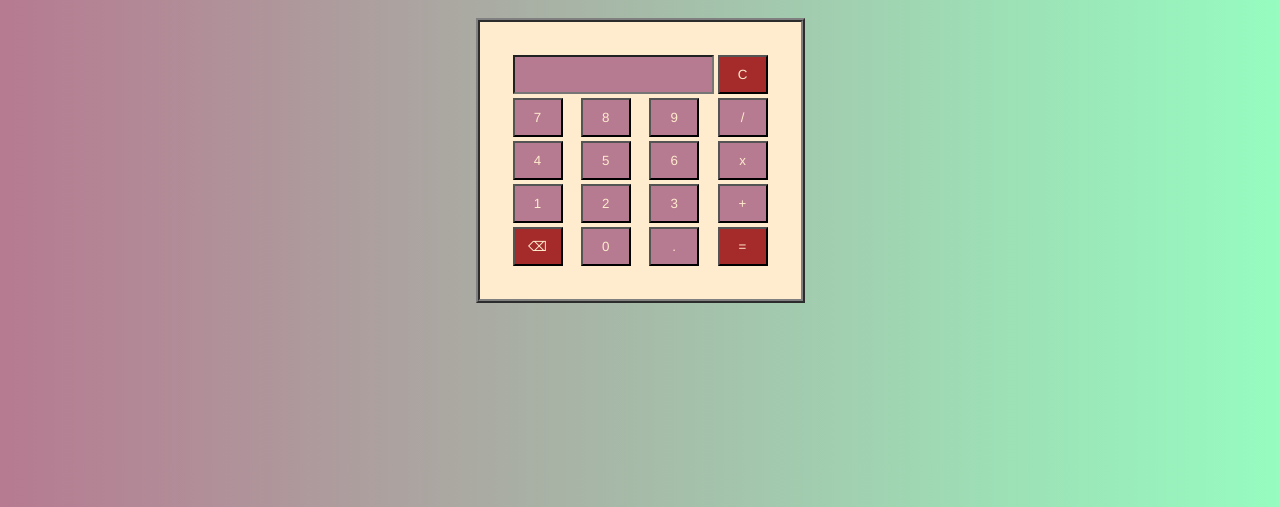
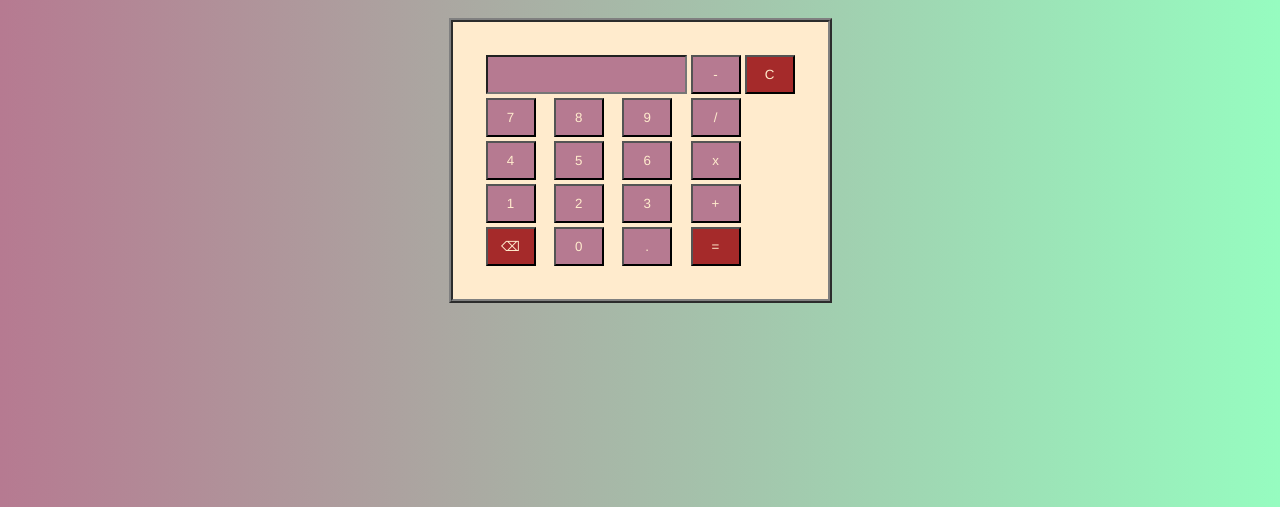
Before and after one commit to sasso-gonzalez/Calculator, a plain HTML site: page index.html in a window 1280 px wide. Shown: the part 293-800 px from the top of the page. Drawn offline with Linux system fonts and the light colour scheme.

Commit message:
subtraction

```diff
--- a/index.html
+++ b/index.html
@@ -12,6 +12,7 @@
         <table>
             <tr>
                 <td colspan="3"><input id="result" type="display" value=""></td>
+                <td><input type="button" value="-" onclick="result.value = '-'"></td>
                 <td><input type="button" value="C" onclick="result.value = ``" class="clear"></td>
             </tr>
             <tr>
```
